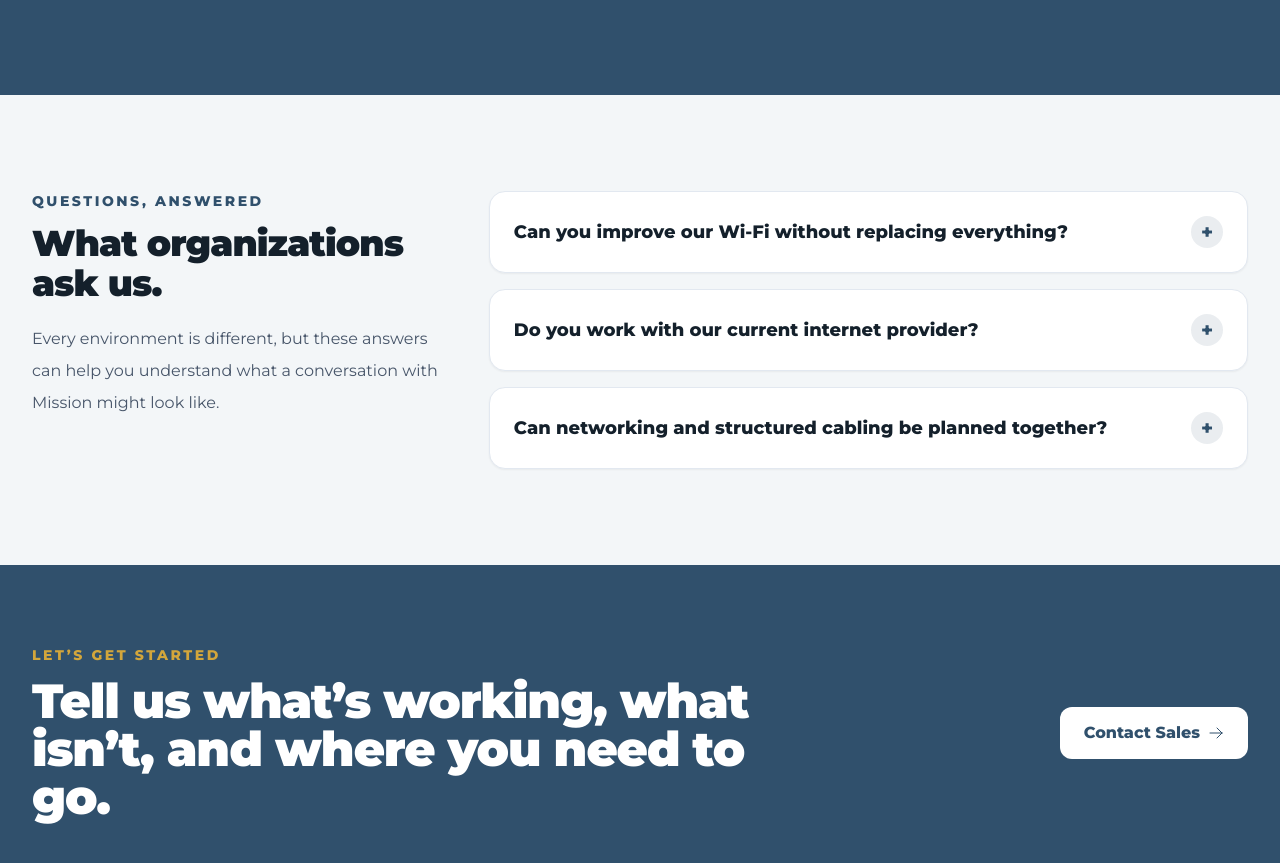
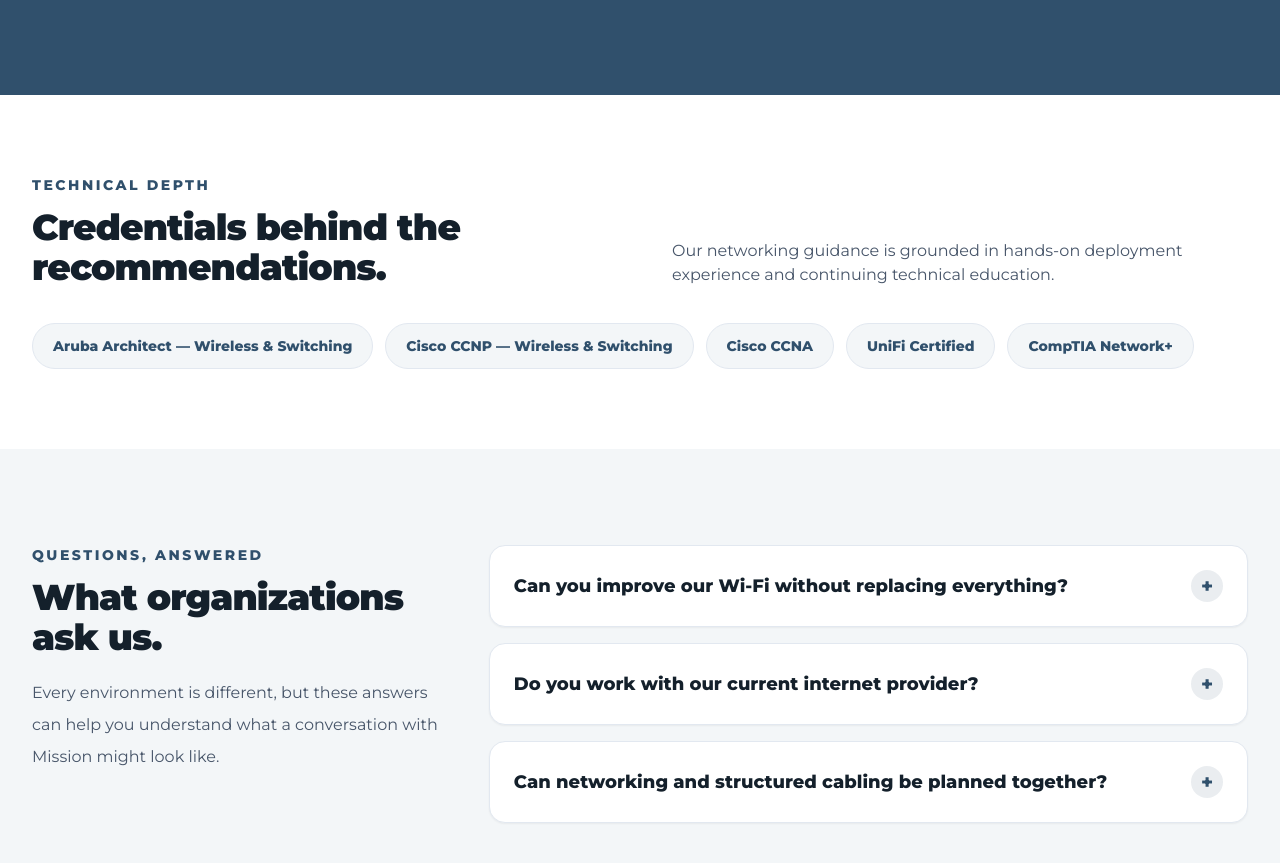
Before and after one commit to MissionTS/mts-site, a Next.js app: page /networking in a window 1280 px wide. Shown: the part 4774-5637 px from the top of the page. Built offline with nearby package versions, Linux system fonts and the light colour scheme.

Commit message:
Add networking certifications section

```diff
--- a/app/networking/page.tsx
+++ b/app/networking/page.tsx
@@ -20,6 +20,7 @@
     process={[{ step: "01 — Survey", title: "See the real environment", text: "We review the space, cabling, devices, internet service, coverage goals, and business constraints." }, { step: "02 — Design", title: "Build the right plan", text: "We translate findings into practical equipment, placement, segmentation, documentation, and budget priorities." }, { step: "03 — Improve", title: "Deploy and support", text: "We implement carefully, validate performance, and stay available as your environment changes." }]}
     faqs={[{ question: "Can you improve our Wi-Fi without replacing everything?", answer: "Often, yes. We can assess placement, interference, cabling, configuration, and capacity before recommending the right level of change." }, { question: "Do you work with our current internet provider?", answer: "Yes. We can coordinate with your provider, review service options, and help make sure the internal network is not the hidden bottleneck." }, { question: "Can networking and structured cabling be planned together?", answer: "Absolutely. Planning the logical network and physical cabling together usually produces a cleaner, more supportable result." }]}
     industryExperience={[{ title: "Hospitals & healthcare", text: "Reliable coverage, segmentation, secure devices, and documented changes for teams working around sensitive information and critical operations." }, { title: "Defense contractors", text: "Practical network discipline, access controls, documentation, and security-minded infrastructure for demanding environments." }, { title: "Government & municipalities", text: "Supportable networks for public agencies, connected facilities, staff productivity, and community-facing services." }, { title: "Schools & campuses", text: "Wi-Fi capacity, coverage, content-aware security, classroom devices, and infrastructure that can grow with the campus." }, { title: "Small businesses", text: "Right-sized designs that improve performance and security without forcing a small team into enterprise-level complexity." }, { title: "Nonprofits & community organizations", text: "Dependable technology and thoughtful budgets that help teams stay focused on the people and missions they serve." }]}
+    certifications={["Aruba Architect — Wireless & Switching", "Cisco CCNP — Wireless & Switching", "Cisco CCNA", "UniFi Certified", "CompTIA Network+"]}
     partnerShowcase={[{ title: "WiFi 7 access", text: "Current-generation wireless for higher capacity and cleaner coverage.", image: "/photos/partners/ubiquiti-u7-pro-max-01.png", alt: "Ubiquiti U7 Pro Max WiFi 7 access point" }, { title: "PoE switching", text: "Modern switching for access points, cameras, phones, and connected devices.", image: "/photos/partners/ubiquiti-pro-max-24-poe-deployment.png", alt: "Ubiquiti Pro Max PoE network switch" }]}
   />;
 }
--- a/components/ServicePage.tsx
+++ b/components/ServicePage.tsx
@@ -18,9 +18,10 @@
   faqs: { question: string; answer: string }[];
   partnerShowcase?: { title: string; text: string; image: string; alt: string }[];
   industryExperience?: { title: string; text: string }[];
+  certifications?: string[];
 };
 
-export function ServicePage({ eyebrow, title, accent, introduction, heroImage, heroImageAlt, outcomes, services, situations, process, faqs, partnerShowcase, industryExperience }: ServicePageProps) {
+export function ServicePage({ eyebrow, title, accent, introduction, heroImage, heroImageAlt, outcomes, services, situations, process, faqs, partnerShowcase, industryExperience, certifications }: ServicePageProps) {
   return (
     <main>
       <SiteHeader />
@@ -168,6 +169,21 @@
         </section>
       )}
 
+      {certifications && (
+        <section className="bg-white py-16 lg:py-20">
+          <div className="mx-auto max-w-7xl px-6 lg:px-8">
+            <div className="flex flex-col gap-5 lg:flex-row lg:items-end lg:justify-between">
+              <div>
+                <p className="text-sm font-extrabold uppercase tracking-[0.18em] text-mission-navy">Technical depth</p>
+                <h2 className="mt-3 text-3xl font-black tracking-tight text-mission-ink sm:text-4xl">Credentials behind the recommendations.</h2>
+              </div>
+              <p className="max-w-xl text-slate-600">Our networking guidance is grounded in hands-on deployment experience and continuing technical education.</p>
+            </div>
+            <div className="mt-9 flex flex-wrap gap-3">{certifications.map((certification) => <span key={certification} className="rounded-full border border-slate-200 bg-mission-mist px-5 py-3 text-sm font-extrabold text-mission-navy">{certification}</span>)}</div>
+          </div>
+        </section>
+      )}
+
       <section className="bg-mission-mist py-20 lg:py-24">
         <div className="mx-auto grid max-w-7xl gap-12 px-6 lg:grid-cols-[0.7fr_1.3fr] lg:px-8">
           <div>
```
